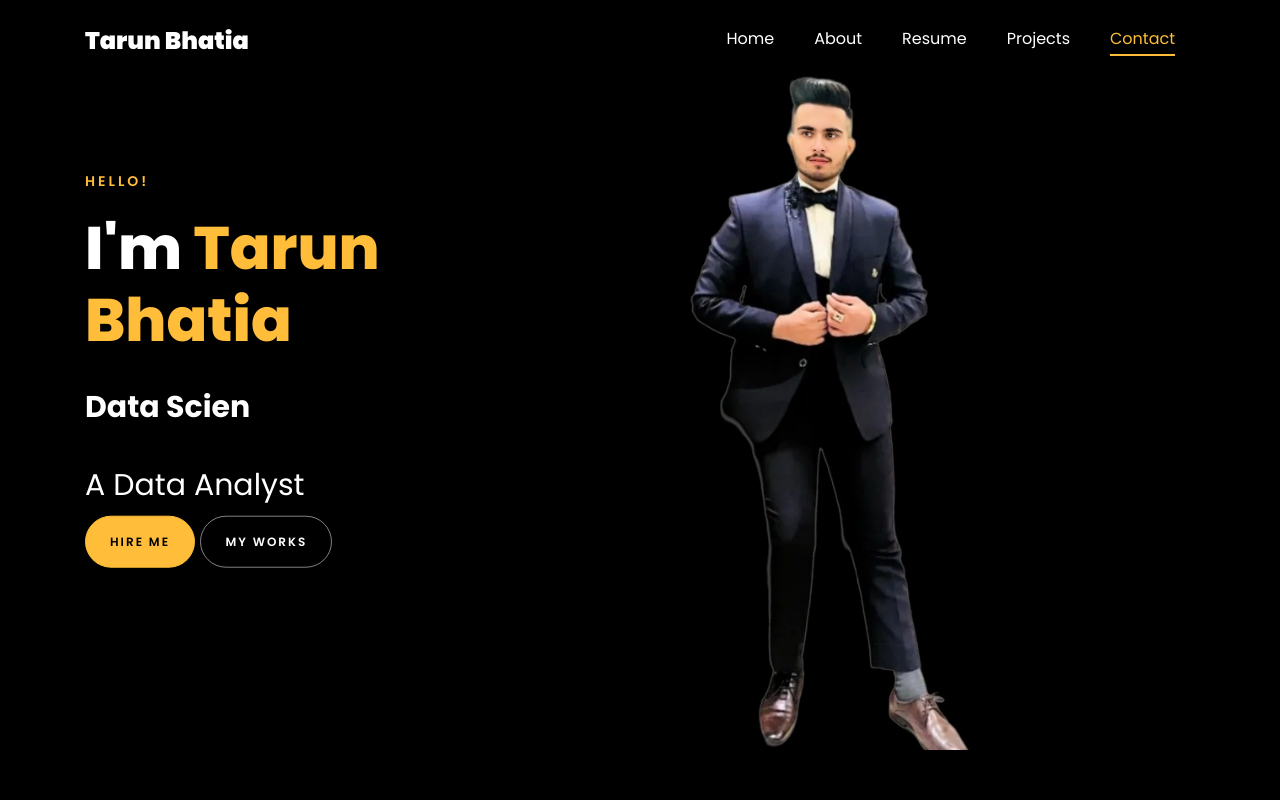
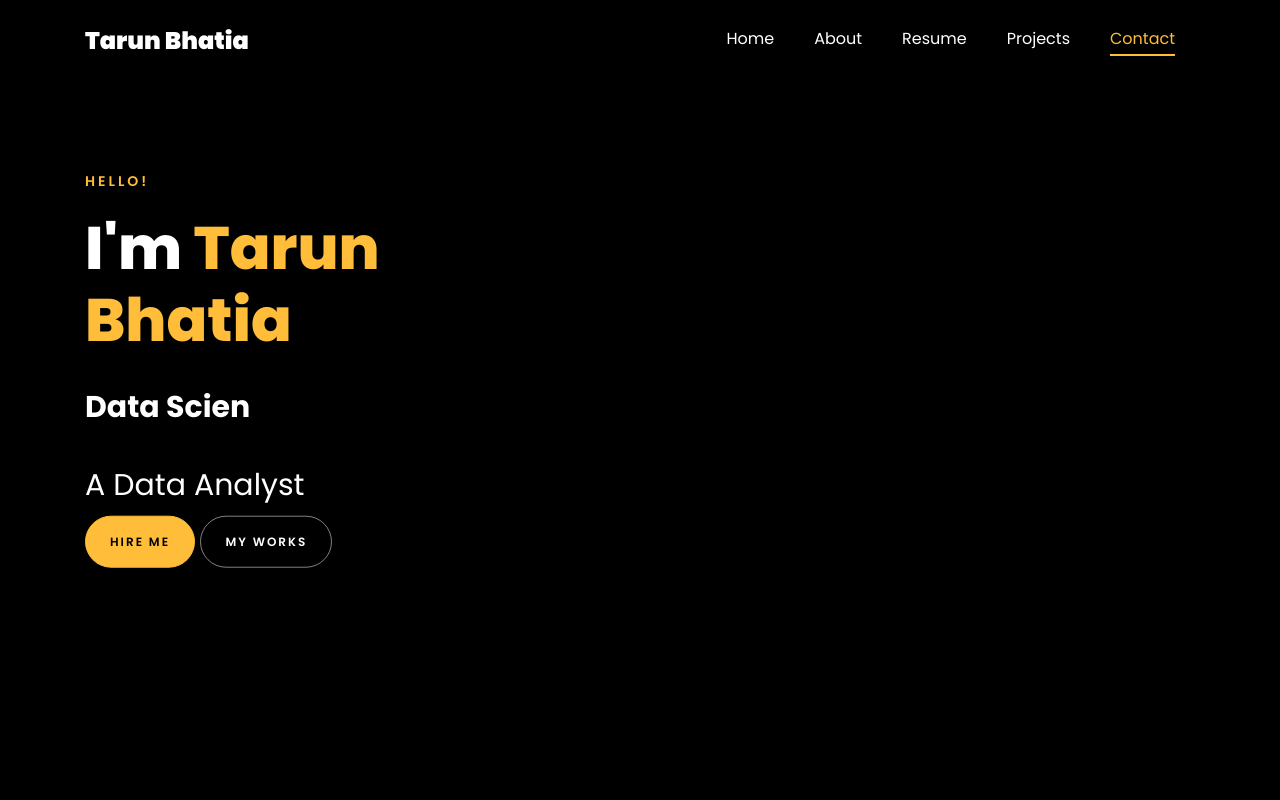
Before and after one commit to tarunbhatia4/tarunbhatia.github.io, a plain HTML site: page index.html in a window 1280 px wide. Shown: the top 800 px of the page. Drawn offline with Linux system fonts and the light colour scheme; animation ran at ten frames a second; files whose address does not match are found by name.

Commit message:
Background Image Changes

```diff
--- a/index.html
+++ b/index.html
@@ -141,7 +141,7 @@
 	      	<div class="overlay"></div>
 	         <div class="container">
 	          <div class="row d-md-flex no-gutters slider-text align-items-end justify-content-end" data-scrollax-parent="true">
-	          	<div class="one-third js-fullheight order-md-last img" style="background-image:url(images/CKATv5E4.jpg);">
+	          	<div class="one-third js-fullheight order-md-last img" style="background-image:url();">
 	          	 <div class="overlay"></div>
 	          	</div>
 		          <div class="one-forth d-flex  align-items-center ftco-animate" data-scrollax=" properties: { translateY: '70%' }">
```
